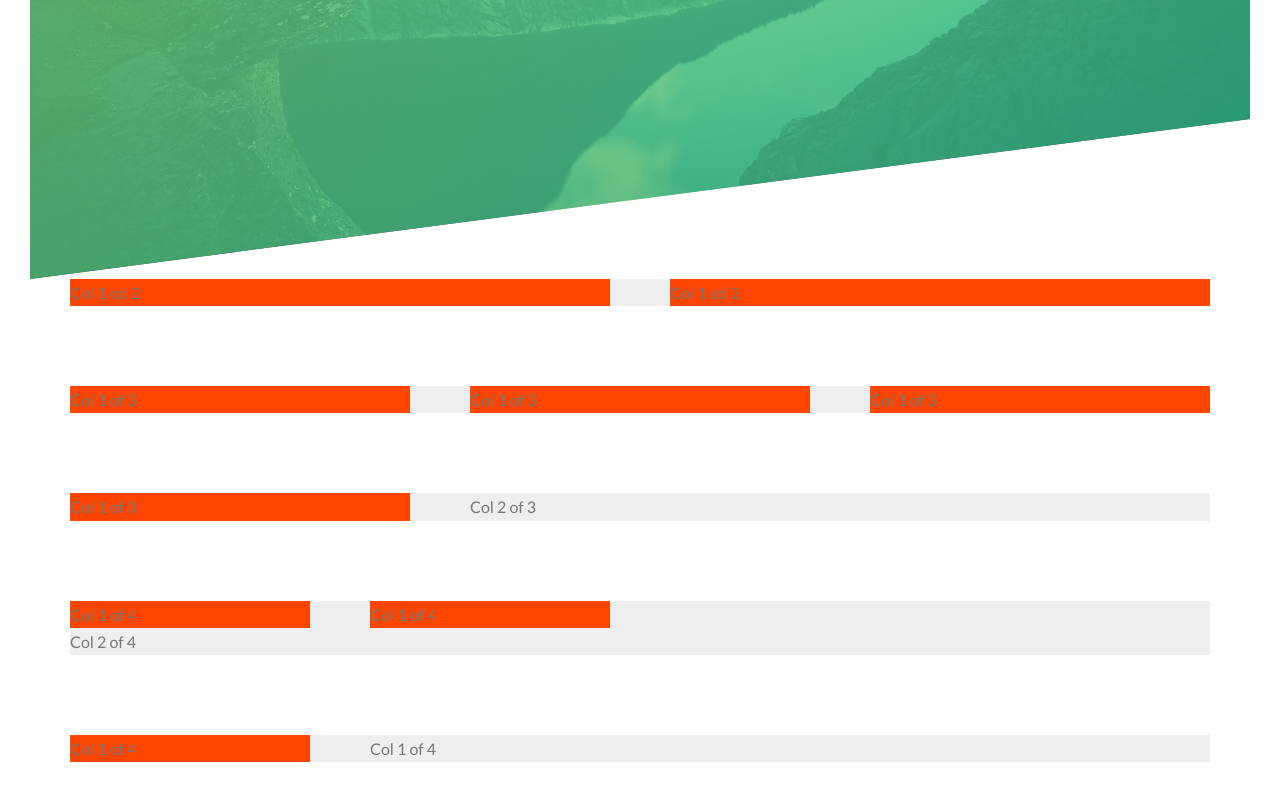
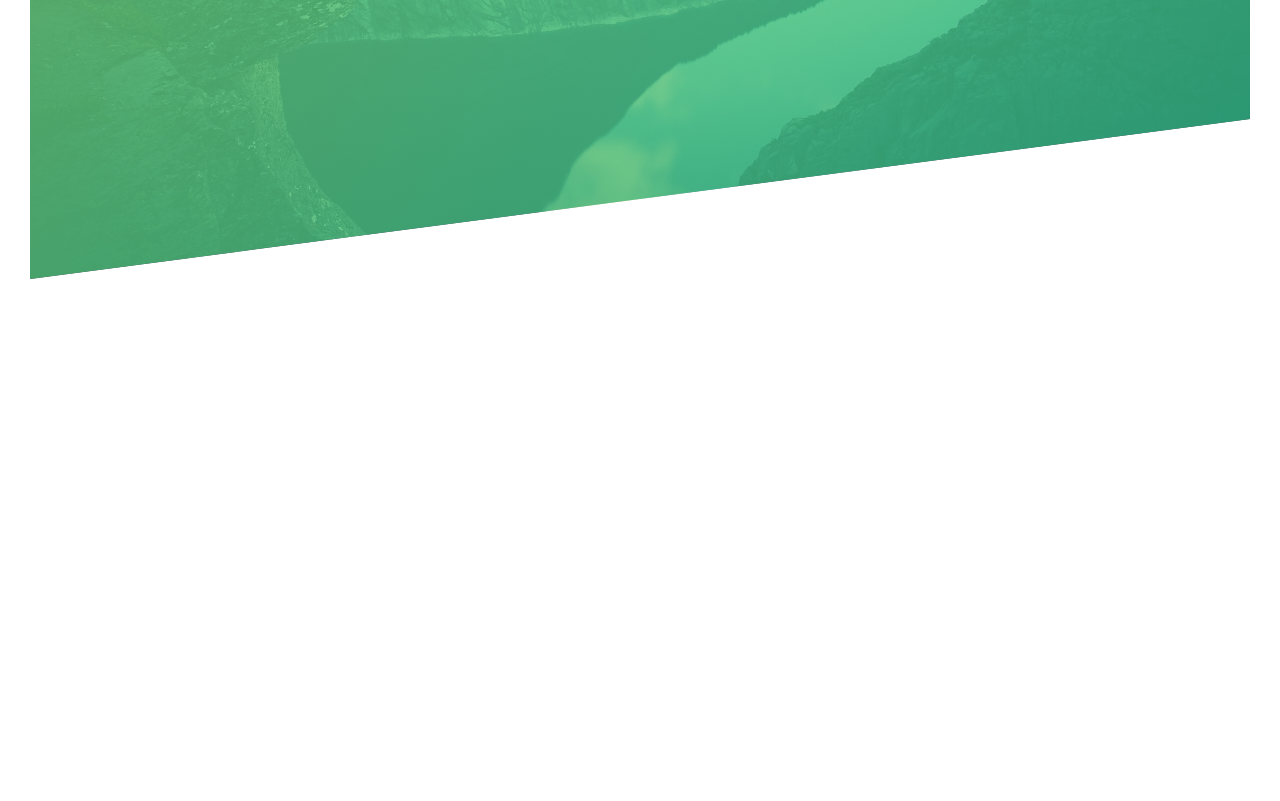
Before and after one commit to kajetan-witkowski/Natours, a website: page index.html in a window 1280 px wide. Shown: the part 511-1312 px from the top of the page. After the commit the page ends 820 px from the top, so only its background shows below. Drawn offline with Linux system fonts and the light colour scheme.

Commit message:
Cleared grid seaction

```diff
--- a/index.html
+++ b/index.html
@@ -1,21 +1,24 @@
 <!DOCTYPE html>
 <html lang="en">
   <head>
-        <meta charset="UTF-8">
-        <meta name="viewport" content="width=device-width, initial-scale=1.0">
+    <meta charset="UTF-8" />
+    <meta name="viewport" content="width=device-width, initial-scale=1.0" />
 
-        <link href="https://fonts.googleapis.com/css?family=Lato:100,300,400,700,900" rel="stylesheet">
+    <link
+      href="https://fonts.googleapis.com/css?family=Lato:100,300,400,700,900"
+      rel="stylesheet"
+    />
 
-        <link rel="stylesheet" href="css/icon-font.css">
-        <link rel="stylesheet" href="css/style.css">
-        <link rel="shortcut icon" type="image/png" href="img/favicon.png">
+    <link rel="stylesheet" href="css/icon-font.css" />
+    <link rel="stylesheet" href="css/style.css" />
+    <link rel="shortcut icon" type="image/png" href="img/favicon.png" />
 
     <title>Natours | Exciting tours for adventurous people</title>
   </head>
   <body>
     <header class="header">
       <div class="header__logo-box">
-                <img src="img/logo-white.png" alt="logo" class="header__logo">
+        <img src="img/logo-white.png" alt="logo" class="header__logo" />
       </div>
       <div class="header__text-box">
         <h1 class="heading-primary">
@@ -25,35 +28,5 @@
         <a href="#" class="btn btn--white btn--animated">Discover our tours</a>
       </div>
     </header>
-
-        <section class="grid-test">
-            <div class="row">
-                <div class="col-1-of-2">Col 1 od 2</div>
-                <div class="col-1-of-2">Col 1 od 2</div>
-            </div>
-
-            <div class="row">
-                <div class="col-1-of-3">Col 1 of 3</div>
-                <div class="col-1-of-3">Col 1 of 3</div>
-                <div class="col-1-of-3">Col 1 of 3</div>
-            </div>
-
-            <div class="row">
-                <div class="col-1-of-3">Col 1 of 3</div>
-                <div class="col-2-of-3">Col 2 of 3</div>
-            </div>
-
-
-            <div class="row">
-                <div class="col-1-of-4">Col 1 of 4</div>
-                <div class="col-1-of-4">Col 1 of 4</div>
-                <div class="col-2-of-4">Col 2 of 4</div>
-            </div>
-
-            <div class="row">
-                <div class="col-1-of-4">Col 1 of 4</div>
-                <div class="col-3-of-4">Col 1 of 4</div>
-            </div>
-        </section>
   </body>
 </html>
--- a/sass/base/_base.scss
+++ b/sass/base/_base.scss
@@ -12,5 +12,5 @@ html {
 }
 
 body {
-    box-sizing: border-box;;
+    box-sizing: border-box;
 }
--- a/sass/layout/_grid.scss
+++ /dev/null
@@ -1,49 +0,0 @@
-.row {
-    max-width: $grid-width;
-    background-color: #eee;
-    margin: 0 auto;
-    margin-bottom: $gutter-vertical;
-
-    &:not(:last-child) {
-        margin-bottom: $gutter-vertical;
-    }
-
-    @include clearfix;
-
-    [class^="col-1"] {
-        background-color: orangered;
-        float: left;
-
-        &:not(:last-child) {
-            margin-right: $gutter-horizontal;
-        }
-    }
-
-    .col-1-of-2 {
-        width: calc((100% - #{$gutter-horizontal}) / 2);
-
-    }
-
-    .col-1-of-3 {
-        width: calc((100% - 2 * #{$gutter-horizontal}) / 3);
-
-
-    }
-    .col-2-of-3 {
-        width: calc( 2 * ((100% - 2 * #{$gutter-horizontal}) / 3) + #{$gutter-horizontal});
-
-
-    }
-
-    .col-1-of-4 {
-        width: calc((100% - 3 * #{$gutter-horizontal}) / 4);
-    }
-
-    .col-2-of-4 {
-        width: calc(2 * ((100% - 3 * #{$gutter-horizontal}) / 4) + #{$gutter-horizontal});
-    }
-
-    .col-3-of-4 {
-        width: calc(3 * ((100% - 3 * #{$gutter-horizontal}) / 4) + 2 * #{$gutter-horizontal});
-    }
-}
```
Also changed, not shown: css/style.css. Lines whose indentation alone changed are shown as unchanged.
